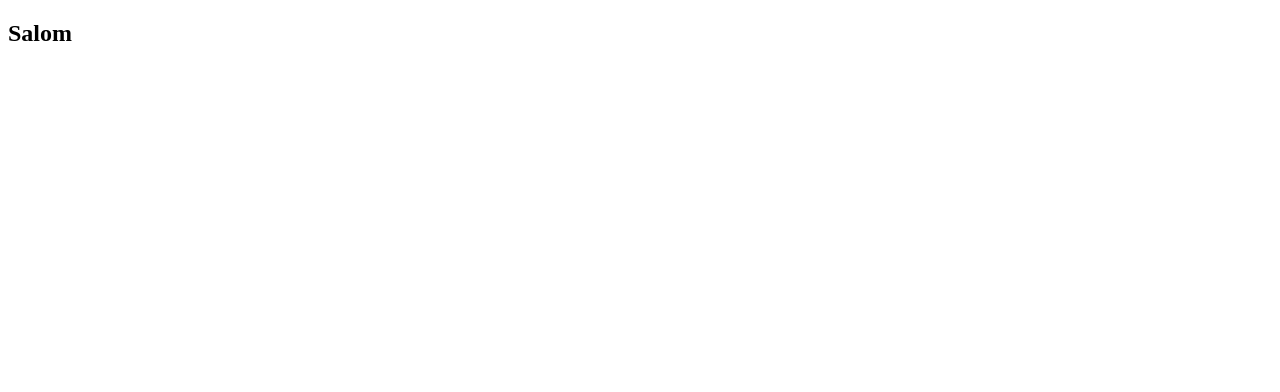
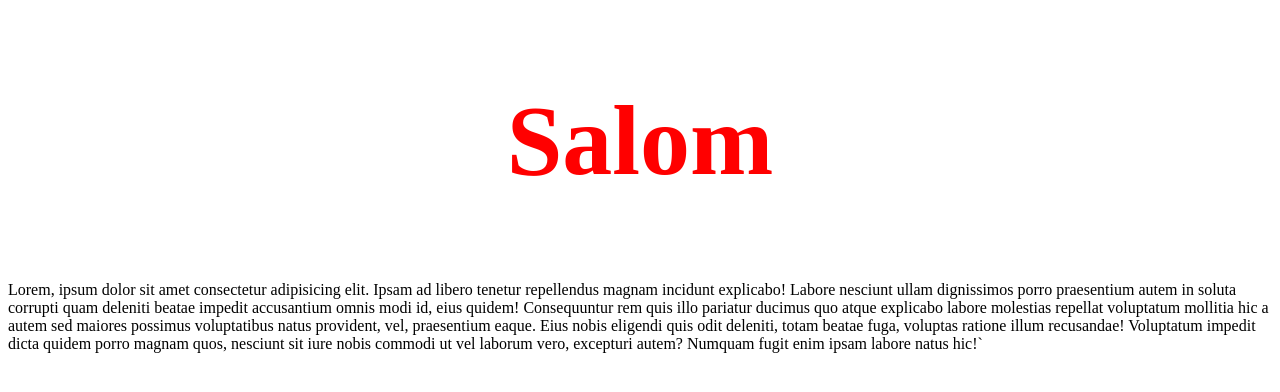
Before and after one commit to gameruder/mavzu, a plain HTML site: page index.html in a window 1280 px wide. Drawn offline with Linux system fonts and the light colour scheme.

Commit message:
new version

```diff
--- a/index.html
+++ b/index.html
@@ -5,8 +5,16 @@
     <meta http-equiv="X-UA-Compatible" content="IE=edge">
     <meta name="viewport" content="width=device-width, initial-scale=1.0">
     <title>Document</title>
+    <style>
+        h2{
+            color: red;
+            font-size: 100px;
+            text-align: center;
+        }
+    </style>
 </head>
 <body>
     <h2>Salom</h2>
+    <p>Lorem, ipsum dolor sit amet consectetur adipisicing elit. Ipsam ad libero tenetur repellendus magnam incidunt explicabo! Labore nesciunt ullam dignissimos porro praesentium autem in soluta corrupti quam deleniti beatae impedit accusantium omnis modi id, eius quidem! Consequuntur rem quis illo pariatur ducimus quo atque explicabo labore molestias repellat voluptatum mollitia hic a autem sed maiores possimus voluptatibus natus provident, vel, praesentium eaque. Eius nobis eligendi quis odit deleniti, totam beatae fuga, voluptas ratione illum recusandae! Voluptatum impedit dicta quidem porro magnam quos, nesciunt sit iure nobis commodi ut vel laborum vero, excepturi autem? Numquam fugit enim ipsam labore natus hic!`</p>
 </body>
 </html>
```
